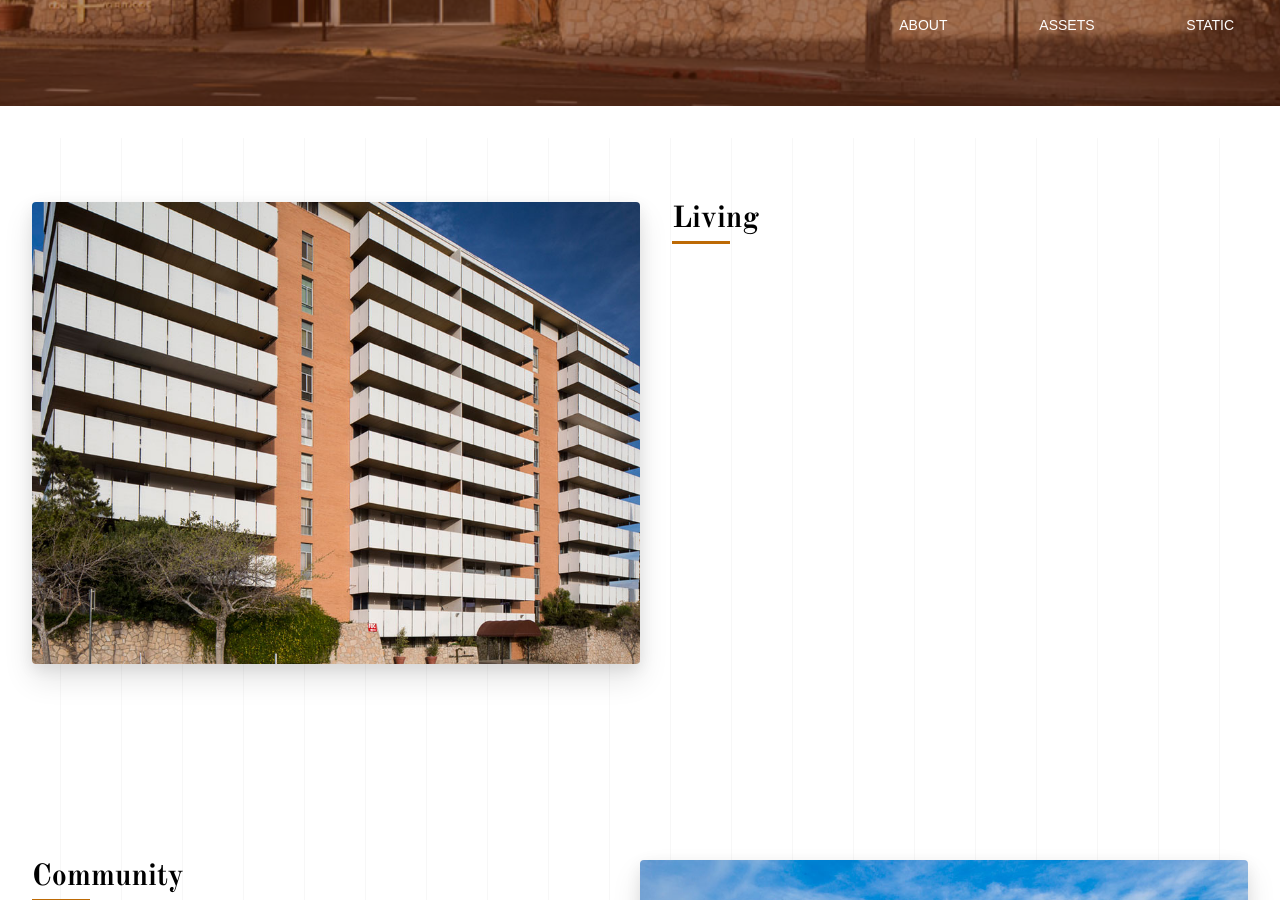
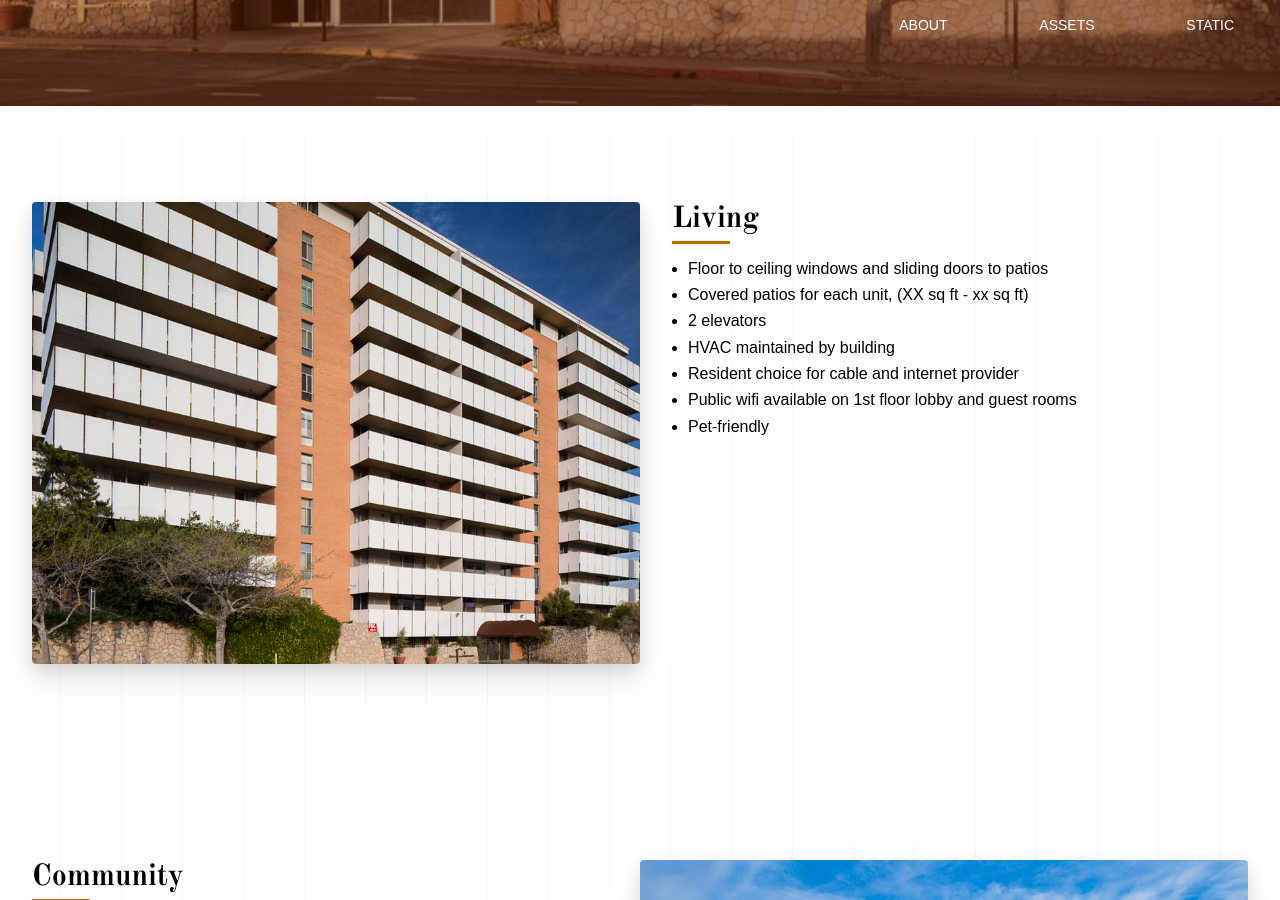
Before and after one commit to alexrdz/fairmont-jekyll, a Jekyll site: the page built from home.md, in a window 1280 px wide and 900 px high, scrolled down 794 px. Built offline with Jekyll 4.4.1, drawn with Linux system fonts in a browser that asks for light colours; some of the changed lines change nothing that is shown.

Commit message:
updatehome

```diff
--- a/home.md
+++ b/home.md
@@ -26,19 +26,14 @@ comfort:
     lifestyle in a secure and elegant community!
 living:
   title: Living
-  list: |-
-    <li class="mb-2">Floor to ceiling windows and sliding doors to patios</li>
-        <li class="mb-2">Covered patios for each unit, (XX sq ft - xx sq ft)</li> <li
-        class="mb-2">2 elevators</li> <li class="mb-2">HVAC maintained by building</li>
-        <li class="mb-2">Resident choice for cable and internet provider</li> <li class="mb-2">Public
-        wifi available on 1st floor lobby and guest rooms</li> <li class="mb-2">Pet-friendly</li>
-  section_list:
-  - Floor to ceiling windows and sliding doors to patios
-  - Covered patios for each unit, (XX sq ft - xx sq ft)
-  - 2 elevators
-  - HVAC maintained by building
-  - Resident choice for cable and internet provider
-  - Public wifi available on 1st floor lobby and guest rooms
-  - Pet-friendly
+  list:
+    section_list:
+    - Floor to ceiling windows and sliding doors to patios
+    - Covered patios for each unit, (XX sq ft - xx sq ft)
+    - 2 elevators
+    - HVAC maintained by building
+    - Resident choice for cable and internet provider
+    - Public wifi available on 1st floor lobby and guest rooms
+    - Pet-friendly
 ---
 This is not the home body.
```
